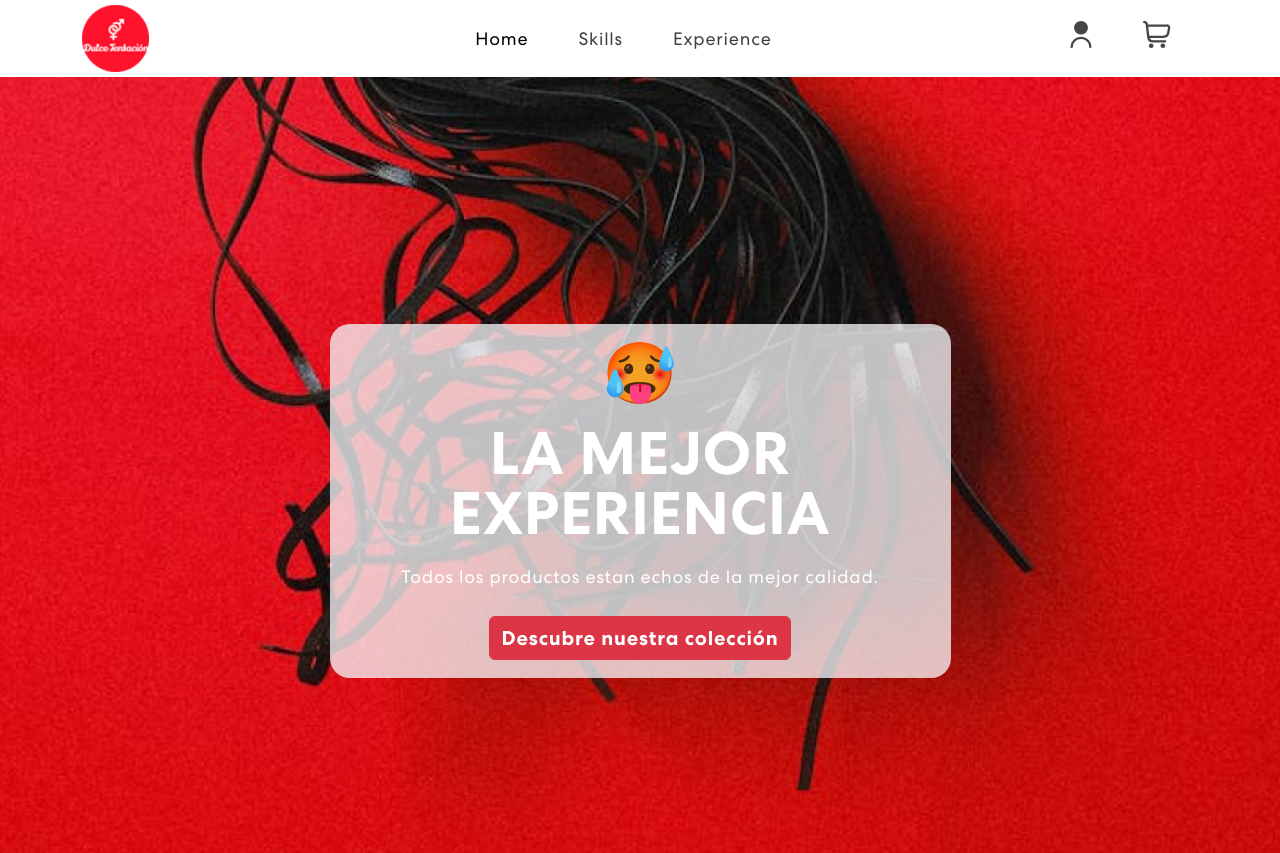
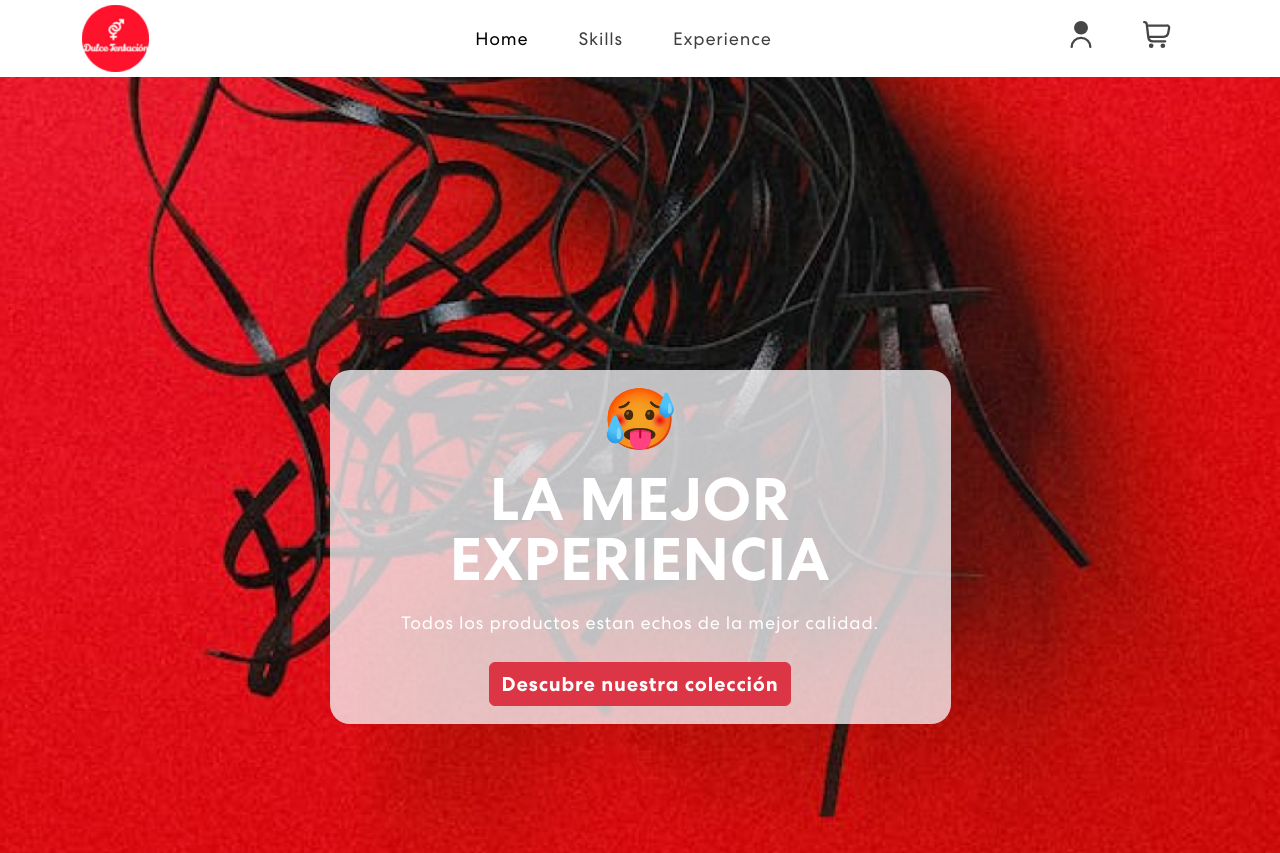
Before and after one commit to EstraX4/pag-melon, a React (Create React App) app: page / in a window 1280 px wide. Shown: the top 853 px of the page. Built offline with nearby package versions, Linux system fonts and the light colour scheme.

Commit message:
Update App.css

```diff
--- a/src/App.css
+++ b/src/App.css
@@ -99,12 +99,12 @@ p.danger {
 /* ----------- NavBar ----------- */
 
 nav.navbar {
-  padding: 0 0;
-  /* position: fixed; */
+  padding: 0;
+  position: fixed;
   width: 100%;
   top: 0;
   z-index: 9999;
-  transition: 0.32s ease-in-out;
+  background-color: #ffffff;
 }
 nav.navbar.scrolled {
   padding: 0px 0;
@@ -259,7 +259,8 @@ nav.navbar a.navbar-brand {
 /************ Banner Css ************/
 .banner {
   margin-top: 0;
-  padding: 237px 0 237px 0;
+  padding: 186px 0 134px 0;
+  /* padding: 237px 0 237px 0; */
   background-image: url("./assets/img/banner-bg.png");
   background-position: top center;
   background-size: cover;
@@ -378,10 +379,18 @@ nav.navbar a.navbar-brand {
   .banner h1 {
     font-size: calc(40px + 2vw); /* Tamaño de fuente más grande para dispositivos medianos */
   }
+
+  .banner {
+    padding: 316px 0 237px 0;
+  }
 }
 
 @media (min-width: 1200px) {
   .banner h1 {
     font-size: 60px; /* Tamaño de fuente más grande para dispositivos grandes */
   }
+
+  .banner {
+    padding: 360px 0 237px 0;
+  }
 }
```
